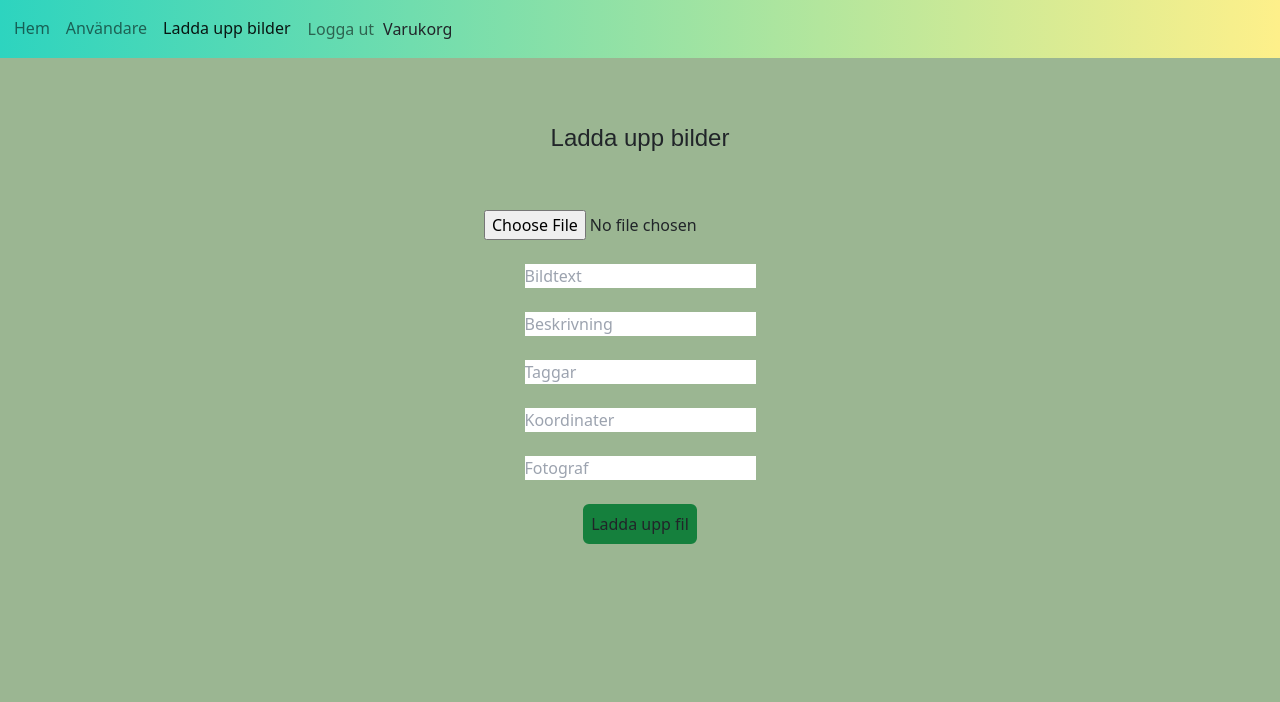
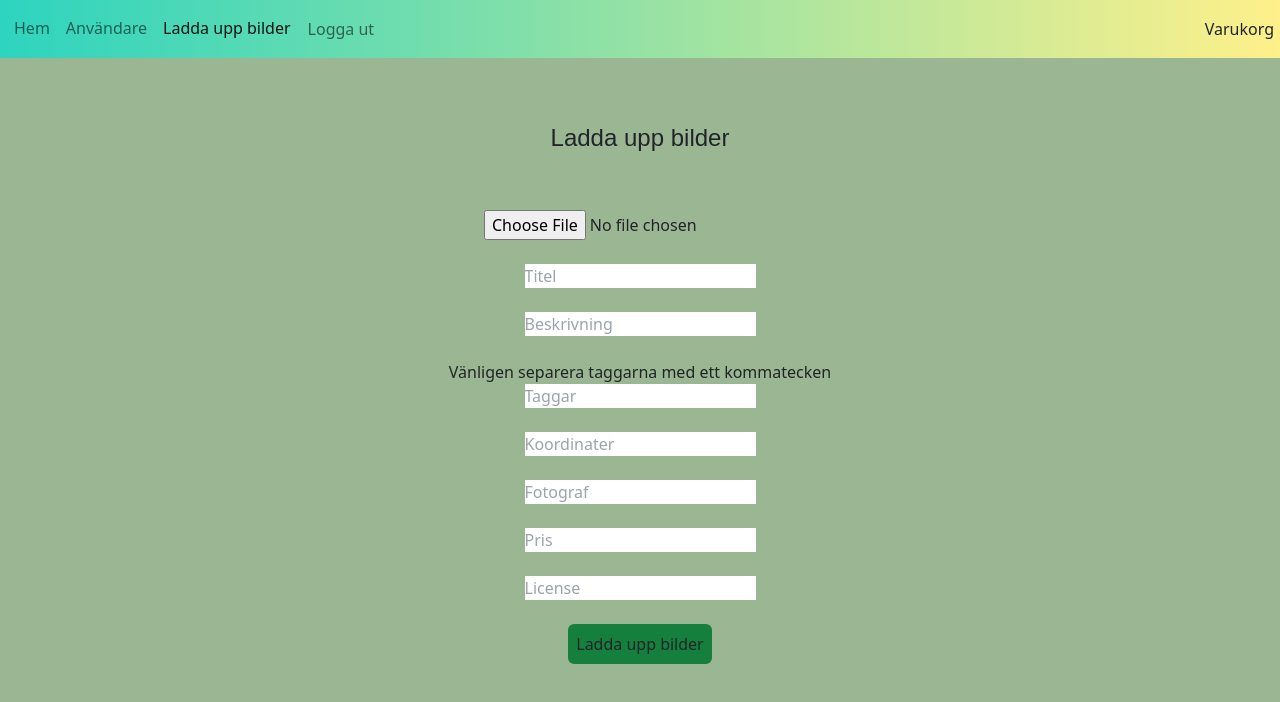
Before and after one commit to Molotovsk/Bothniabladet2.0, a Next.js app: page /account/imageupload in a window 1280 px wide. Shown: the top 702 px of the page. Built offline with nearby package versions, Linux system fonts and the light colour scheme; no server answers; sample sign-in values are in the browser's storage.

Commit message:
Bilduppladdning lite snyggare nu

```diff
--- a/components/Nav.jsx
+++ b/components/Nav.jsx
@@ -27,7 +27,7 @@ function Nav() {
           <NavLink href="/" exact className="nav-item nav-link">Hem</NavLink>
           <button onClick={userService.logout} className="btn btn-link nav-item nav-link">Logga ut</button>
         </div>
-          <div>
+          <div className="navbar-nav ml-auto">
               <NavLink href="/account/cart" className="nav-item nav-link ml-auto"> Varukorg
               </NavLink>
           </div>
@@ -42,7 +42,7 @@ function Nav() {
                 <NavLink href="/account/imageupload" id="upload" className="nav-item nav-link">Ladda upp bilder</NavLink>
                 <button onClick={userService.logout} className="btn btn-link nav-item nav-link">Logga ut</button>
             </div>
-            <div>
+            <div className="navbar-nav ml-auto">
                 <NavLink href="/account/cart" className="nav-item nav-link ml-auto"> Varukorg
                 </NavLink>
             </div>
@@ -56,8 +56,8 @@ function Nav() {
                 <NavLink href="/account/imageupload" id="upload" className="nav-item nav-link">Ladda upp bilder</NavLink>
                 <button onClick={userService.logout} className="btn btn-link nav-item nav-link ">Logga ut</button>
             </div>
-            <div>
-                <NavLink href="/account/cart" className="nav-item nav-link ml-auto"> Varukorg
+            <div className="navbar-nav ml-auto">
+                <NavLink href="/account/cart" > Varukorg
                 </NavLink>
             </div>
         </nav>
--- a/pages/account/imageupload.jsx
+++ b/pages/account/imageupload.jsx
@@ -47,6 +47,8 @@ function imageupload() {
         const caption = document.getElementById("caption").value;
         const description = document.getElementById("description").value;
         const coordinates = document.getElementById("coordinates").value;
+        const price = document.getElementById("price").value;
+        const license = document.getElementById("license").value;
 
         for (const file of fileInput.files) {
             formData.append('file', file);
@@ -68,7 +70,7 @@ function imageupload() {
         // formData.append('filename_override', name);
         // formData.append('api_key', API_KEY);
         // formData.append('timestamp', timestamp);
-        formData.append('context', 'alt=' + description + '|caption=' + caption + '|photographer=' + photographer + '|coordinates=' + coordinates + '|uploadDate=' + currentDate);
+        formData.append('context', 'alt=' + description + '|caption=' + caption + '|photographer=' + photographer + '|coordinates=' + coordinates + '|uploadDate=' + currentDate + '|price=' + price + '|license=' + license) ;
 
 
         const parameters = {
@@ -86,11 +88,11 @@ function imageupload() {
         // const params = JSON.parse(para);
 
 
-        const params = 'context=alt=' + description + '|caption=' + caption + "|photographer=" + photographer + '|coordinates=' + coordinates + '|uploadDate=' + currentDate + "&media_metadata=true" + "&tags=" + tags + "&timestamp=" + timestamp + "&upload_preset=" + uploadSigned;
+        const params = 'context=alt=' + description + '|caption=' + caption + "|photographer=" + photographer + '|coordinates=' + coordinates + '|uploadDate=' + currentDate + '|price=' + price + '|license=' + license + "&media_metadata=true" + "&tags=" + tags + "&timestamp=" + timestamp + "&upload_preset=" + uploadSigned;
         const signature = createSignature(params);
 
 
-        const data = await fetch('https://api.cloudinary.com/v1_1/dmhozrlru/image/upload?api_key=518316254137456&timestamp=' + timestamp + '&signature=' + signature, {
+        const data = await fetch('https://api.cloudinary.com/v1_1/' + cloudinaryAdam + '/image/upload?api_key=518316254137456&timestamp=' + timestamp + '&signature=' + signature, {
             method: 'POST',
             body: formData,
             media_metadata: true,
@@ -111,40 +113,61 @@ function imageupload() {
         <div className="min-h-screen flex flex-col items-center justify-center">
             <h1 className="card-header m-8 font-['Arial'] text-2xl mt-16">Ladda upp bilder</h1>
             <div className="card-body justify-center">
-                <form onSubmit={handleOnSubmit} className="justify-items-center">
+                <form onSubmit={handleOnSubmit} className="justify-items-center" id="uploadForm">
                     <div className="flex flex-col pt-6 items-center justify-around mb-6">
 
-                        <input id="file" type="file" name="file" className="mb-6"/>
+                        <input id="file" type="file" name="file" className="mb-6" required={true}/>
 
-                        <input id="caption" type="text" placeholder="Bildtext" className="mb-6"/>
+                        <input id="caption" type="text" placeholder="Titel" className="mb-6" required={true}/>
 
-                        <input id="description" type="text" placeholder="Beskrivning" className="mb-6"/>
+                        <input id="description" type="text" placeholder="Beskrivning" className="mb-6" required={true}/>
 
-                        <input id="tags" type="text" placeholder="Taggar" className="mb-6"/>
+                        <p> Vänligen separera taggarna med ett kommatecken </p>
+                        <input id="tags" type="text" placeholder="Taggar" className="mb-6" required={true}/>
 
                         <input id="coordinates" type="text" placeholder="Koordinater" className="mb-6"/>
 
                         <input id="photographer" type="text" placeholder="Fotograf" className="mb-6"/>
 
+                        <input id="price" type="text" placeholder="Pris" className="mb-6"/>
+
+                        <input id="license" type="text" placeholder="License" className="mb-6"/>
+
                         {!uploadData && (
                     <button className="border-8 border-green-700 rounded-md bg-green-700" >
-                        Ladda upp fil
+                        Ladda upp bilder
                     </button>
                             )}
 
                         {uploadData && (
-                            <h4> Bilddata: </h4>
+                            <h4> Din bild har laddats upp! </h4>
                         )}
-                        {uploadData && (
-                            <code>
-                                <pre>{JSON.stringify(uploadData, null, 2)}</pre>
-                            </code>
-                        )}
+                        {/*{uploadData && (*/}
+                        {/*    <code>*/}
+                        {/*        <pre>{JSON.stringify(uploadData, null, 2)}</pre>*/}
+                        {/*    </code>*/}
+                        {/*)}*/}
+                        {/*{uploadData && (*/}
+                        {/*    <Link href="/account/imageUpload" className="border-8 border-green-700 rounded-md bg-green-700" >*/}
+                        {/*        Ladda upp en till*/}
+                        {/*    </Link>*/}
+                        {/*)}*/}
+
                     </div>
                 </form>
+                {uploadData && (
+                    <button onClick={clearForm} className="border-8 border-green-700 rounded-md bg-green-700" >
+                        Ladda upp en till
+                    </button>
+                )}
             </div>
         </div>
 
     )
 
 }
+
+export function clearForm(){
+    document.getElementById("uploadForm").reset();
+    location.reload();
+}
```
